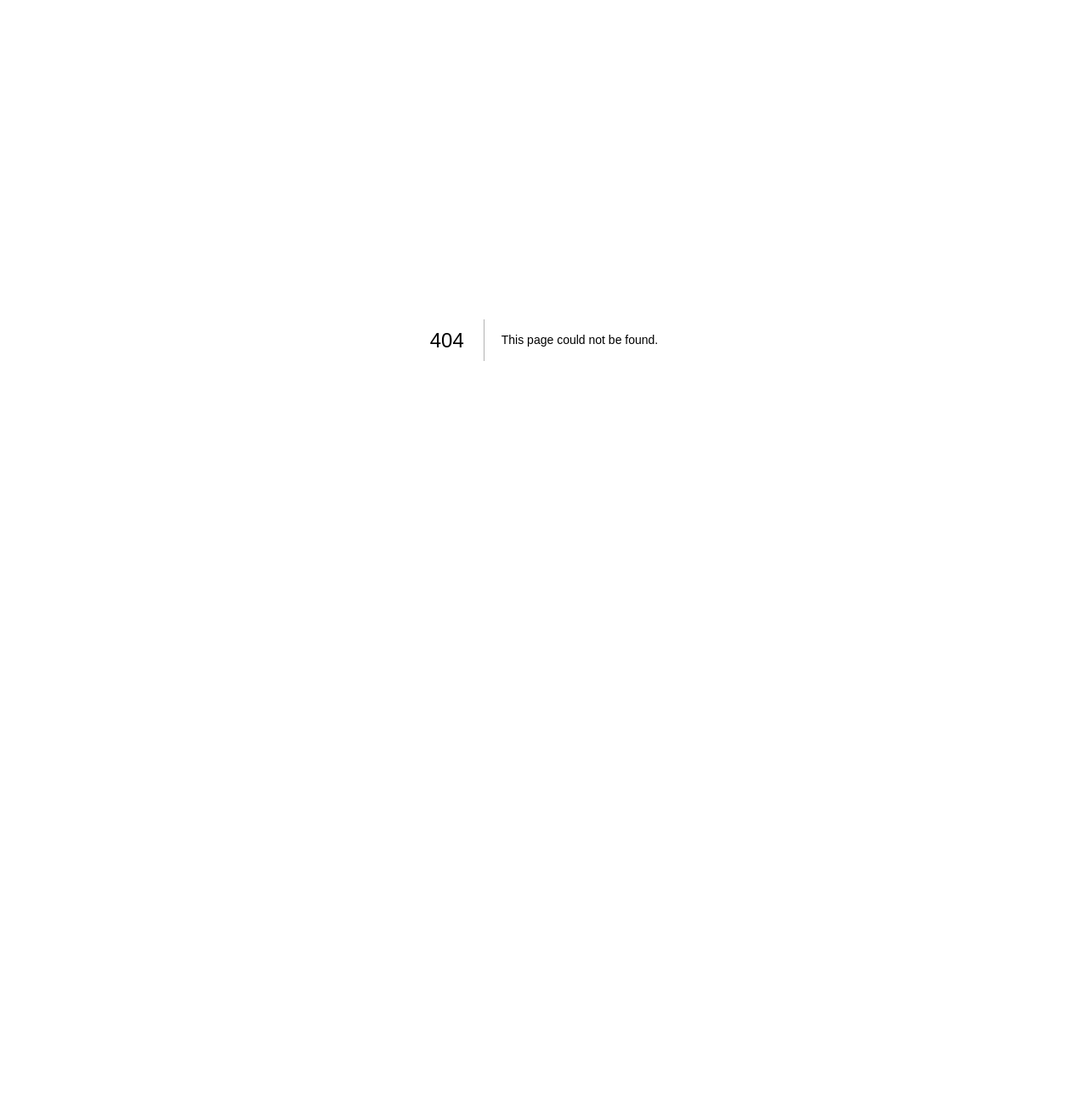
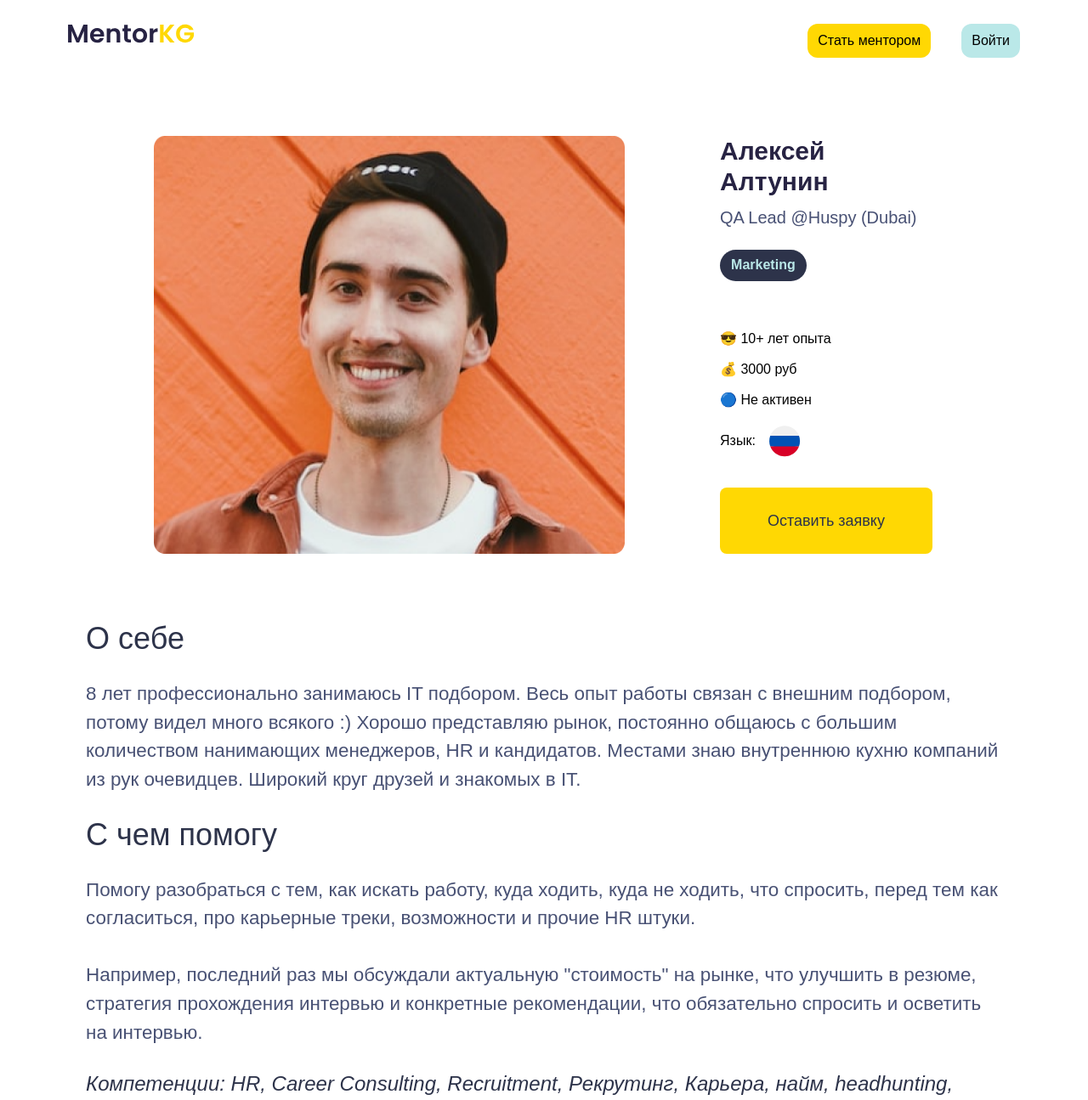
Before and after one commit to Ramo4312/Mentor, a Next.js app: page /profile in a window 1280 px wide. Before the commit this address had no page. Shown: the top 1295 px of the page at 85% size. Before the commit the page ends 800 px from the top, so only its background shows below. Built offline with nearby package versions, Linux system fonts and the light colour scheme.

Commit message:
profile and request layout complete

```diff
--- a/src/app/account/login/page.tsx
+++ b/src/app/account/login/page.tsx
@@ -61,9 +61,7 @@ const LoginPage = () => {
 			<div className='relative overflow-hidden text-center'>
 				<AbsoluteImages />
 				<div className=''>
-					<h1 className='text-[3.44rem] text-center mt-11 mb-16 font-semibold text-title'>
-						Добро пожаловать
-					</h1>
+					<h1>Добро пожаловать</h1>
 					<form
 						onSubmit={e => e.preventDefault()}
 						className='flex flex-col gap-y-7 mx-auto w-[35.6rem]'
--- a/src/app/account/password/change/page.tsx
+++ b/src/app/account/password/change/page.tsx
@@ -44,9 +44,7 @@ const ChangePassword = () => {
 			<div className='relative overflow-hidden text-center'>
 				<AbsoluteImages />
 				<div className=''>
-					<h1 className='text-[3.44rem] text-center mt-11 mb-16 font-semibold text-title'>
-						Изменить пароль
-					</h1>
+					<h1>Изменить пароль</h1>
 					<form
 						onSubmit={e => e.preventDefault()}
 						className='flex flex-col gap-y-7 mx-auto w-[35.6rem]'
--- a/src/app/account/password/restore/page.tsx
+++ b/src/app/account/password/restore/page.tsx
@@ -36,9 +36,7 @@ const PasswordRestore = () => {
 			<div className='relative overflow-hidden text-center'>
 				<AbsoluteImages />
 				<div className=''>
-					<h1 className='text-[3.44rem] text-center mt-11 mb-16 font-semibold text-title'>
-						Восстановление пароля
-					</h1>
+					<h1>Восстановление пароля</h1>
 					<form
 						onSubmit={e => e.preventDefault()}
 						className='flex flex-col gap-y-7 mx-auto w-[35.6rem]'
--- a/src/app/account/register/page.tsx
+++ b/src/app/account/register/page.tsx
@@ -68,7 +68,7 @@ const RegisterPage = () => {
 			<div className='relative overflow-hidden'>
 				<AbsoluteImages />
 				<div className=''>
-					<h1 className='text-[3.44rem] text-center mt-11 mb-8 font-semibold text-title'>
+					<h1>
 						Стань частью нашей <br /> команды
 					</h1>
 					<h6 className='bg-[#E3F6F580] w-[43.44rem] mx-auto rounded-2xl mb-20 px-4 py-[2.13rem] text-lg leading-7 text-paragraph font-normal text-center'>
--- a/src/app/globals.css
+++ b/src/app/globals.css
@@ -21,8 +21,12 @@ input:focus {
 }
 
 @layer components {
-	* {
-		/* @apply font-[Poppins]; */
+	*::-webkit-scrollbar {
+		@apply w-2;
+	}
+
+	*::-webkit-scrollbar-thumb {
+		@apply bg-[#a9a9a9] rounded-2xl;
 	}
 
 	.reg-inputs {
@@ -45,4 +49,8 @@ input:focus {
 		background-color: #b3fffb;
 		transition: 0.2s;
 	}
+
+	h1 {
+		@apply text-[3.44rem] text-center mt-11 mb-8 font-semibold text-title;
+	}
 }
--- a/src/app/page.tsx
+++ b/src/app/page.tsx
@@ -1,16 +1,9 @@
 'use client'
 
-import { useDispatch } from 'react-redux'
-import { increment, decrement, incrementByAmount } from './redux/counterSlice'
-import { useAppSelector } from '@/hooks/hooks'
-
 export default function Home() {
-	const { value } = useAppSelector(state => state.counter)
-	const dispatch = useDispatch()
-
 	return (
 		<main className='flex gap-x-9 h-[100vh] justify-center items-center'>
-			<span>{value}</span>
+			{/* <span>{value}</span>
 
 			<button
 				className='px-4 py-1 bg-slate-300 rounded-lg'
@@ -29,7 +22,7 @@ export default function Home() {
 				onClick={() => dispatch(incrementByAmount(2))}
 			>
 				add 2
-			</button>
+			</button> */}
 		</main>
 	)
 }
--- /dev/null
+++ b/src/app/profile/page.tsx
@@ -0,0 +1,91 @@
+'use client'
+
+import Footer from '@/components/footer/Footer'
+import Navbar from '@/components/navbar/Navbar'
+import Image from 'next/image'
+import React from 'react'
+
+const Profile = () => {
+	return (
+		<div>
+			<Navbar />
+			<div className='mt-20 w-full max-w-[1440px] px-[11.3125rem]'>
+				<div className='flex gap-x-28 mb-20'>
+					<Image src='/man.png' alt='' width={554} height={469} />
+					<div className='flex flex-col items-start'>
+						<div className=''>
+							<h3 className='text-[#272343] text-3xl font-semibold mb-[0.63rem]'>
+								Алексей Алтунин
+							</h3>
+							<h5 className='text-[#485174] text-xl font-normal mb-6'>
+								QA Lead @Huspy (Dubai)
+							</h5>
+						</div>
+						<div className=''>
+							<p className='px-[0.82rem] py-[0.40rem] font-semibold text-tertiary bg-[#2D334A] rounded-full text-center mb-14'>
+								Marketing
+							</p>
+						</div>
+						<ul className='mb-[1.13rem] flex flex-col gap-y-3'>
+							<li>
+								<p>😎 10+ лет опыта</p>
+							</li>
+							<li>
+								<p>💰 3000 руб</p>
+							</li>
+							<li>
+								<p>🔵 Не активен</p>
+							</li>
+						</ul>
+						<div className='flex gap-x-4 mb-9 items-center'>
+							<h3 className=''>Язык:</h3>
+							<Image src='/rus.svg' alt='' width={37} height={37} />
+						</div>
+						<button className='bg-accent rounded-lg py-[1.57rem] px-14 text-lg font-medium text-[#2D334A]'>
+							Оставить заявку
+						</button>
+					</div>
+				</div>
+				<div className='flex flex-col items-center'>
+					<div className='mb-[4.7rem] w-[67.37rem]'>
+						<div className=''>
+							<h4 className='text-4xl text-paragraph '>О себе</h4>
+							<h5 className='text-little-text text-[1.4rem] my-7'>
+								8 лет профессионально занимаюсь IT подбором. Весь опыт работы
+								связан с внешним подбором, потому видел много всякого :) Хорошо
+								представляю рынок, постоянно общаюсь с большим количеством
+								нанимающих менеджеров, HR и кандидатов. Местами знаю внутреннюю
+								кухню компаний из рук очевидцев. Широкий круг друзей и знакомых
+								в IT.
+							</h5>
+						</div>
+						<div className=''>
+							<h4 className='text-4xl text-paragraph '>С чем помогу</h4>
+							<h5 className='text-little-text text-[1.4rem] my-7'>
+								Помогу разобраться с тем, как искать работу, куда ходить, куда
+								не ходить, что спросить, перед тем как согласиться, про
+								карьерные треки, возможности и прочие HR штуки. <br /> <br />{' '}
+								Например, последний раз мы обсуждали актуальную "стоимость" на
+								рынке, что улучшить в резюме, стратегия прохождения интервью и
+								конкретные рекомендации, что обязательно спросить и осветить на
+								интервью.
+							</h5>
+						</div>
+						<div>
+							<h4 className='text-2xl italic text-paragraph'>
+								Компетенции: HR, Career Consulting, Recruitment, Рекрутинг,
+								Карьера, найм, headhunting, поиск работы
+							</h4>
+						</div>
+					</div>
+					<button className='bg-accent rounded-lg py-[1.57rem] px-14 text-lg font-medium text-[#2D334A]'>
+						Оставить заявку
+					</button>
+				</div>
+			</div>
+			<Footer />
+		</div>
+	)
+}
+
+export default Profile
--- /dev/null
+++ b/src/app/profile/request/page.tsx
@@ -0,0 +1,75 @@
+'use client'
+
+import Footer from '@/components/footer/Footer'
+import Navbar from '@/components/navbar/Navbar'
+import Image from 'next/image'
+import React from 'react'
+import Select from 'react-select'
+import CreatableSelect from 'react-select/creatable'
+
+const Request = () => {
+	return (
+		<div>
+			<Navbar />
+			<div className='w-full max-w-[1440px] px-[28.13rem]'>
+				<h1 className='mb-16'>Запись к ментору</h1>
+				<div className='flex gap-x-[3.8rem] mb-24'>
+					<Image src='/man.png' alt='' width={189} height={159} />
+					<div className='flex flex-col'>
+						<h3 className='text-[#272343] text-3xl font-semibold mb-[0.63rem]'>
+							Алексей Алтунин
+						</h3>
+						<h5 className='text-[#485174] text-xl font-normal mb-6'>
+							QA Lead @Huspy (Dubai)
+						</h5>
+						<ul>
+							<li>Опыт: 10+ лет</li>
+							<li>Цена: 7000 руб</li>
+						</ul>
+					</div>
+				</div>
+				<form
+					className='flex flex-col items-start gap-y-8'
+					onSubmit={e => e.preventDefault()}
+				>
+					<div className='flex flex-col gap-y-[0.87rem] w-full'>
+						<label className='label-in-register' htmlFor=''>
+							Email
+						</label>
+						<input type='text' className='reg-inputs' />
+					</div>
+					<div className='flex flex-col gap-y-[0.87rem] w-full'>
+						<label className='label-in-register' htmlFor=''>
+							Ваше имя и фамилия
+						</label>
+						<input type='text' className='reg-inputs' />
+					</div>
+					<div className='flex flex-col gap-y-[0.87rem] w-full'>
+						<label className='label-in-register' htmlFor=''>
+							О чём хотите поговорить?
+						</label>
+						<textarea className='reg-inputs big-inputs w-full outline-none' />
+					</div>
+					<div className='flex flex-col gap-y-[0.87rem] w-full mb-12'>
+						<label htmlFor='' className='label-in-register'>
+							Как вы оцениваете свой уровень?
+						</label>
+						<CreatableSelect isClearable />
+					</div>
+					<div className='flex flex-col gap-y-[0.87rem] w-full mb-10'>
+						<label className='label-in-register' htmlFor=''>
+							Telegram @username
+						</label>
+						<input type='text' className='reg-inputs' />
+					</div>
+					<button className='bg-accent rounded-lg py-[1.57rem] px-14 text-lg font-medium text-[#2D334A]'>
+						Оставить заявку
+					</button>
+				</form>
+			</div>
+			<Footer />
+		</div>
+	)
+}
+
+export default Request
```
Also changed, not shown: public/man.png (added).
